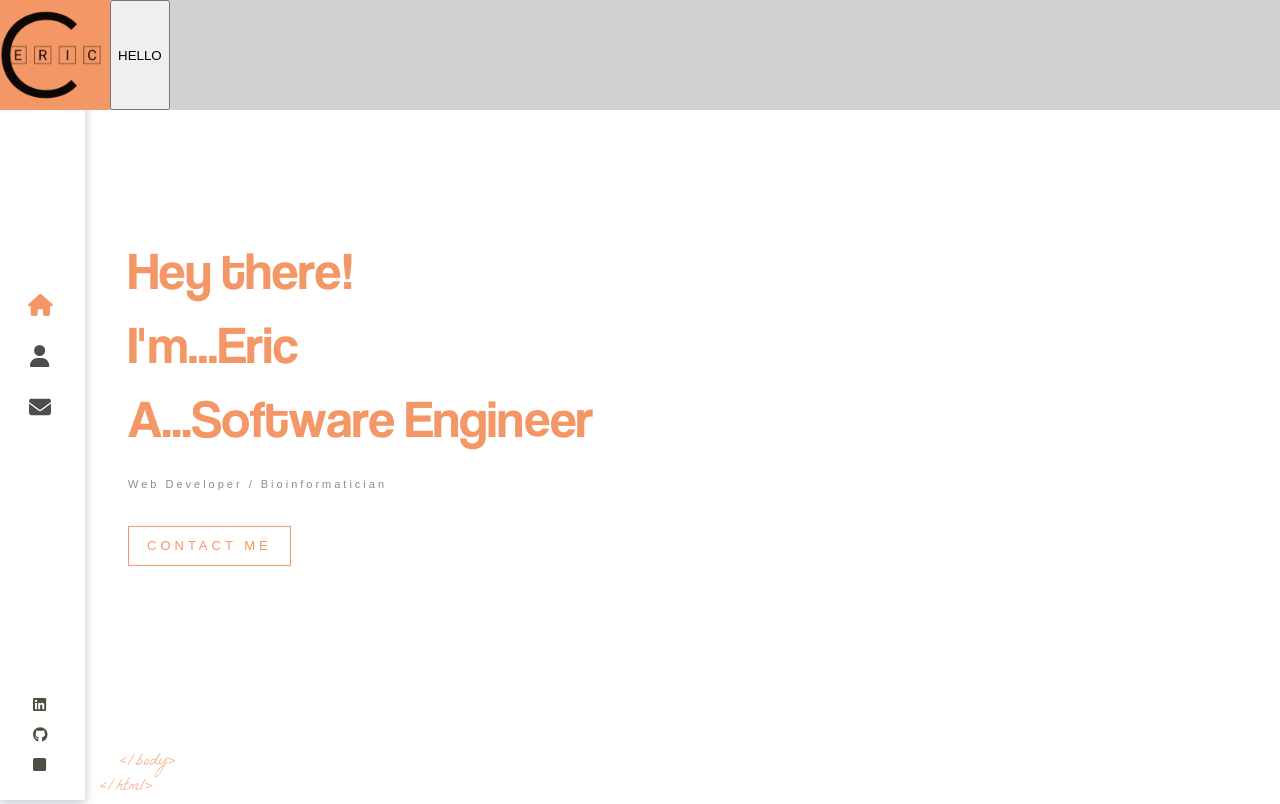
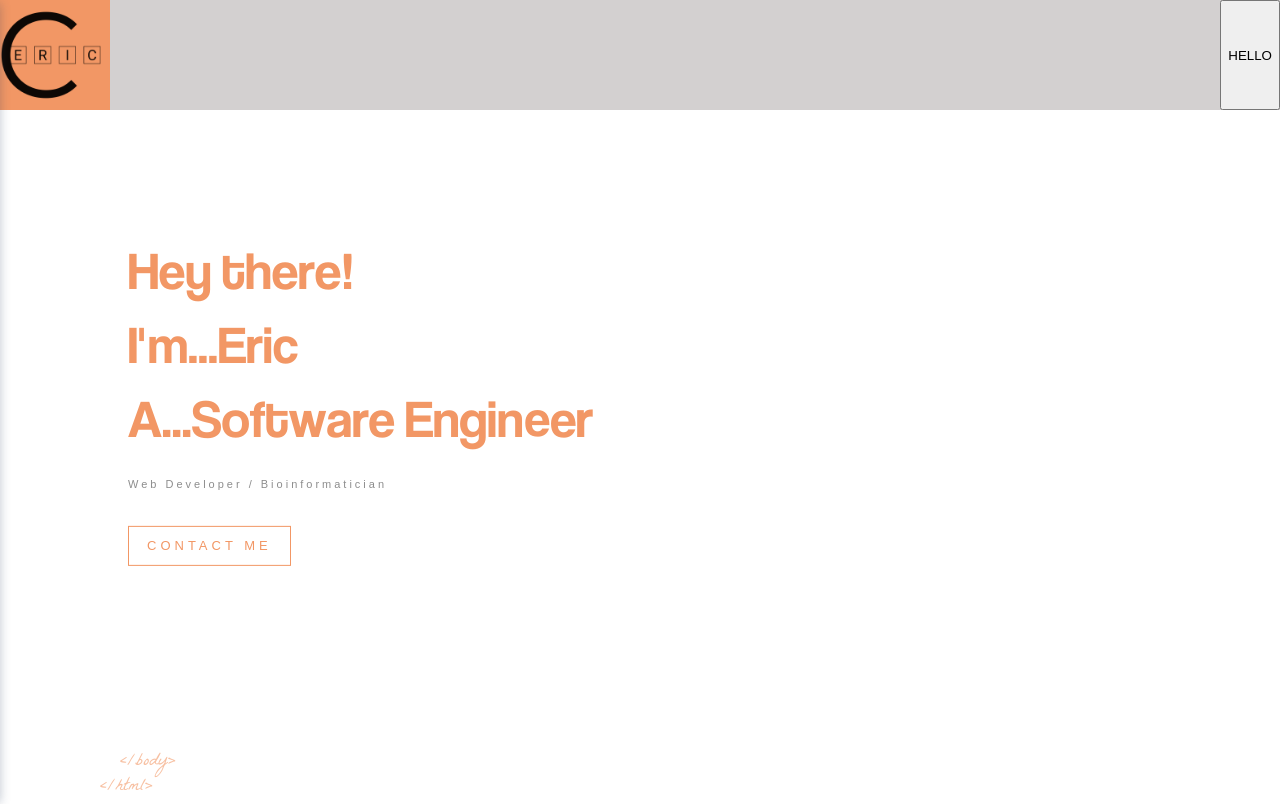
Before and after one commit to ercheung3/portfolio-react, a React (Create React App) app in the folder portfolio-react/: page / in a window 1280 px wide. Built offline with nearby package versions, Linux system fonts and the light colour scheme.

Commit message:
Added hamburger method

```diff
--- a/portfolio-react/src/components/Header/index.js
+++ b/portfolio-react/src/components/Header/index.js
@@ -13,22 +13,23 @@ const Header = () => {
 
   const [isOpen, setOpen] = useState(false)
 
+  const toggleIsOpen = () => {
+    if (isOpen) setNavClass('nav-bar hidden')
+    else setNavClass('nav-bar')
+
+    setOpen(!isOpen)
+  }
+
   return (
     <>
       <div className="header">
         <Link className="logo" to="/">
           <img src={LogoBgBlk} alt="logo" />
         </Link>
-        <button
-          onClick={() => {
-            setOpen(!isOpen)
-          }}
-        >
-          HELLO
-        </button>
+        <button onClick={toggleIsOpen}> HELLO </button>
       </div>
 
-      <Sidebar props={navClass} />
+      <Sidebar navClass={navClass} />
     </>
   )
 }
--- a/portfolio-react/src/components/Header/index.scss
+++ b/portfolio-react/src/components/Header/index.scss
@@ -1,11 +1,13 @@
 @import '../../App.scss';
 .header {
   position: absolute;
-  z-index: 5;
+  z-index: 2;
   display: flex;
+  justify-content: space-between;
   height: 10em;
   width: 100%;
   background: $tertiary-color;
+
   .logo {
     display: block;
     height: 100%;
--- a/portfolio-react/src/components/Sidebar/index.js
+++ b/portfolio-react/src/components/Sidebar/index.js
@@ -18,11 +18,10 @@ import { faLinkedin, faGithub } from '@fortawesome/free-brands-svg-icons'
 const Sidebar = (props) => {
   const [headerActive, setHeaderActive] = useState()
   const [navClass, setNavClass] = useState('nav-bar')
-  console.log(props)
-  if (props.navClass === null) setNavClass('nav-bar hidden')
+  console.log(props.navClass)
   //default value OR value sent from prop should be the logic
   return (
-    <div className={navClass}>
+    <div className={props.navClass}>
       <Link className="logo" to="/">
         <img src={LogoBgBlk} alt="logo" />
         <img className="sub-logo" src={LogoSubtitle} alt="eric" />
--- a/portfolio-react/src/components/Sidebar/index.scss
+++ b/portfolio-react/src/components/Sidebar/index.scss
@@ -1,9 +1,13 @@
 @import '../../App.scss';
 
+.nav-bar.hidden {
+  animation: slideOutLeft 0.5s forwards;
+  opacity: none;
+}
 .nav-bar {
   @include responsive($med) {
     background: $secondary-color;
-    width: 80px;
+    width: 10em;
     height: 100%;
     position: absolute;
     top: 0;
@@ -12,6 +16,8 @@
     min-height: 500px;
     border-right: 5px solid transparent;
     box-shadow: 0px 3px 10px 0px rgb(38 59 94 / 29%);
+    animation: slideInLeft 0.5s backwards;
+
     .logo {
       display: block;
       padding: 8px 0;
@@ -65,7 +71,7 @@
 
         &:after {
           content: '';
-          font-size: 9px;
+          font-size: 1em;
           letter-spacing: 2px;
           position: absolute;
           bottom: 0;
@@ -115,10 +121,10 @@
 
       li {
         a {
-          padding: 7px 0;
+          padding: 0.25em 0;
           display: block;
-          font-size: 15px;
-          line-height: 16px;
+          font-size: 2.5em;
+          line-height: 1em;
         }
 
         &:hover svg {
```
